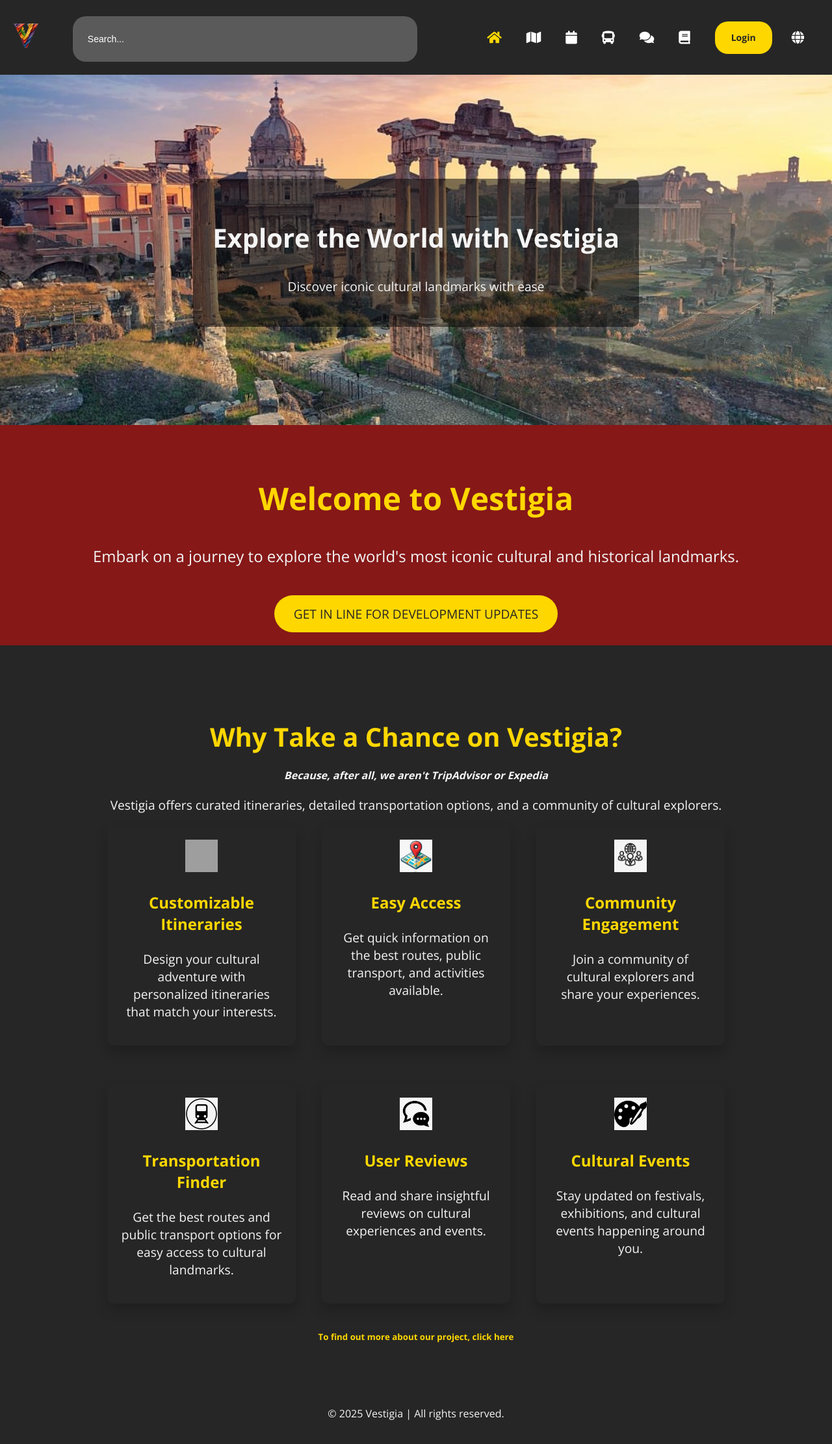
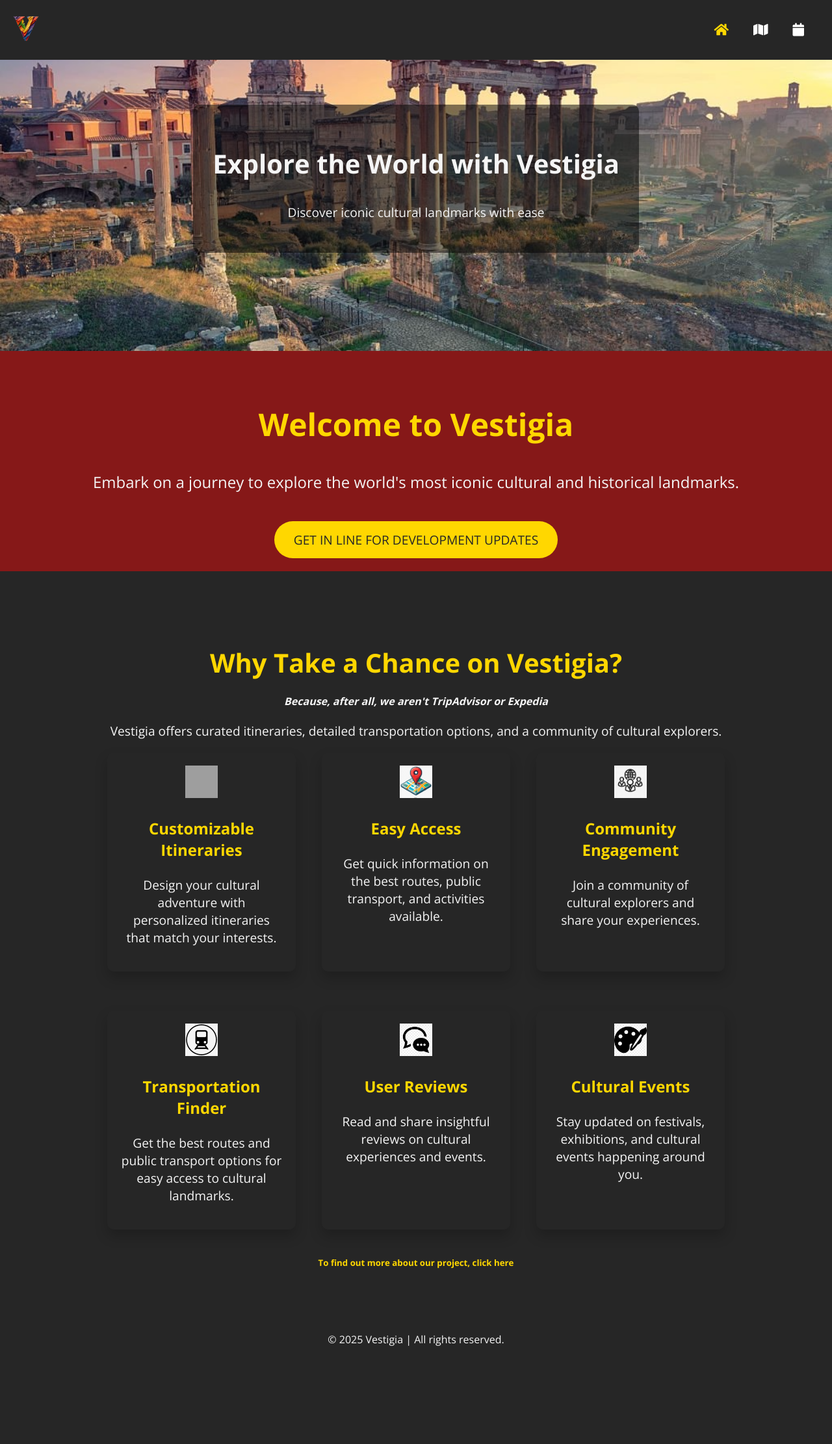
Before and after one commit to danielRomanov11/vestigiawebsite, a PHP site: page / in a window 1280 px wide. Shown: the whole page at 65% size. After the commit the page ends 2071 px from the top, so only its background shows below. Run offline with PHP 8.4, Linux system fonts and the light colour scheme; grey boxes are pictures that could not be loaded.

Commit message:
v1 (fr this time, with known map and itinerary bugs)

```diff
--- a/index.php
+++ b/index.html
@@ -1,31 +1,41 @@
-<?php
-session_start();
-
-if (!isset($_SESSION['name']) && isset($_COOKIE['username'])) {
-    $_SESSION['name'] = $_COOKIE['username'];
-}
-?>
-
 <!DOCTYPE HTML>
 <html>
+
 <head>
   <title>Vestigia - Find Your Next Adventure</title>
   <meta charset="utf-8" />
   <meta name="viewport" content="width=device-width, initial-scale=1, user-scalable=no" />
   <link rel="stylesheet" href="main.css">
+  <link rel="stylesheet" href="navbar.css">
   <link rel="stylesheet" href="https://cdnjs.cloudflare.com/ajax/libs/font-awesome/4.7.0/css/font-awesome.min.css">
   <link rel="stylesheet" href="https://cdnjs.cloudflare.com/ajax/libs/font-awesome/5.15.4/css/all.min.css">
   <link rel="stylesheet" href="https://fonts.googleapis.com/css2?family=Open+Sans:wght@400;600;700&display=swap">
   <link rel="icon" href="images/vestigiaLogo.png" type="image/png">
 </head>
+
 <body style="font-family: 'Open Sans', sans-serif;">
-  <?php include "navbar.php"; ?>
-
-  <?php if(isset($_SESSION['name'])): ?>
-    <p>Welcome, <?php echo htmlspecialchars($_SESSION['name']); ?>!</p>
-  <?php else: ?>
-    <p>You are not logged in.</p>
-  <?php endif; ?>
+  <!-- Navbar -->
+  <div class="navbar">
+    <div class="logo">
+      <a href="index.html"><img src="images/vestigiaLogo.png" alt="Vestigia Logo"></a>
+    </div>
+    <div class="hamburger-menu">
+      <button class="hamburger-btn">&#9776;</button>
+      <div class="mobile-menu">
+        <button class="close-btn">&times;</button>
+        <ul class="mobile-links">
+          <li><a href="index.html" class="nav-link active"><i class="fa fa-home"></i>Home</a></li>
+          <li><a href="map.html" class="nav-link"><i class="fa fa-map"></i>Map</a></li>
+          <li><a href="itinerary.html" class="nav-link"><i class="fa fa-calendar"></i>Itinerary</a></li>
+        </ul>
+      </div>
+    </div>
+    <ul class="nav-links">
+      <li class="nav-item"><a href="index.html" class="nav-link active"><i class="fa fa-home"></i></a><span class="tooltip">Home</span></li>
+      <li class="nav-item"><a href="map.html" class="nav-link"><i class="fa fa-map"></i></a><span class="tooltip">Map</span></li>
+      <li class="nav-item"><a href="itinerary.html" class="nav-link"><i class="fa fa-calendar"></i></a><span class="tooltip">Itinerary</span></li>
+    </ul>
+  </div>
 
   <!-- Background Image Section (Below Navbar) -->
   <section id="background-image">
@@ -39,7 +49,7 @@
   <section id="banner">
     <h2>Welcome to Vestigia</h2>
     <p>Embark on a journey to explore the world's most iconic cultural and historical landmarks.</p>
-    <a href="signup.php" class="button">Get In Line for Development Updates</a>
+    <a href="signup.html" class="button">Get In Line for Development Updates</a>
   </section>
 
   <!-- Main Content -->
@@ -47,7 +57,8 @@
     <div class="container">
       <h2>Why Take a Chance on Vestigia?</h2>
       <h4><i>Because, after all, we aren't TripAdvisor or Expedia</i></h4>
-      <p>Vestigia offers curated itineraries, detailed transportation options, and a community of cultural explorers.</p>
+      <p>Vestigia offers curated itineraries, detailed transportation options, and a community of cultural explorers.
+      </p>
       <div class="features">
         <div class="feature">
           <img src="images/calendarIcon.png" alt="Customizable Itinerary" class="feature-icon">
@@ -80,7 +91,7 @@
           <p>Stay updated on festivals, exhibitions, and cultural events happening around you.</p>
         </div>
       </div>
-      <h5><a href="about.php">To find out more about our project, click here</a></h5>
+      <h5><a href="about.html">To find out more about our project, click here</a></h5>
     </div>
   </section>
 
@@ -89,6 +100,8 @@
     <p>&copy; 2025 Vestigia | All rights reserved.</p>
   </footer>
 
+  <script src="navbar.js"></script>
   <script src="main.js"></script>
 </body>
+
 </html>
--- a/navbar.css
+++ b/navbar.css
@@ -9,35 +9,45 @@
   position: fixed;
   top: 0;
   width: 100%;
-  z-index: 1000; /* More reasonable z-index value */
-  box-sizing: border-box; /* Ensure padding is included in the width */
-  min-height: 60px; /* Set a minimum height for the navbar */
+  z-index: 1000000;
+  /* More reasonable z-index value */
+  box-sizing: border-box;
+  /* Ensure padding is included in the width */
+  min-height: 60px;
+  /* Set a minimum height for the navbar */
 }
 
 .navbar .logo img {
   height: 40px;
-  margin: 0px; /* Remove top margin */
+  margin: 0px;
+  /* Remove top margin */
   margin-top: 0px;
 }
 
 .navbar .search-container {
-  flex-grow: 1; /* Allow the search container to grow */
+  flex-grow: 1;
+  /* Allow the search container to grow */
   display: flex;
-  justify-content: center; /* Center the search bar */
+  justify-content: center;
+  /* Center the search bar */
   align-items: center;
-  margin: 10px 20px; /* Add margin to separate from logo and icons */
+  margin: 10px 20px;
+  /* Add margin to separate from logo and icons */
 }
 
 .navbar .search-bar {
-  width: 100%; /* Take full width of the container */
-  max-width: 500px; /* Limit the maximum width */
+  width: 100%;
+  /* Take full width of the container */
+  max-width: 500px;
+  /* Limit the maximum width */
   border-radius: 20px;
   padding: 15px 15px;
   font-size: 14px;
   background-color: #5a5a5a;
   color: white;
   transition: width 0.3s ease;
-  height: 40px; /* Match the height of the login button */
+  height: 40px;
+  /* Match the height of the login button */
 }
 
 .navbar .search-bar::placeholder {
@@ -52,7 +62,8 @@
 .nav-links {
   display: flex;
   list-style-type: none;
-  align-items: center; /* Align items vertically */
+  align-items: center;
+  /* Align items vertically */
 }
 
 .nav-item {
@@ -67,7 +78,8 @@
   text-decoration: none;
   font-size: 14px;
   transition: all 0.3s ease;
-  height: 40px; /* Set a consistent height for all navbar items */
+  height: 40px;
+  /* Set a consistent height for all navbar items */
 }
 
 .nav-link i {
@@ -76,7 +88,8 @@
 }
 
 .nav-link.active {
-  color: var(--highlight-color); /* Highlight color for active link */
+  color: #ffd700;
+  /* Highlight color for active link */
 }
 
 .nav-link.login-btn {
@@ -86,15 +99,20 @@
   border-radius: 20px;
   font-weight: bold;
   transition: background-color 0.3s ease, color 0.3s ease;
-  height: 40px; /* Set a consistent height for the login button */
+  height: 40px;
+  /* Set a consistent height for the login button */
   display: flex;
-  align-items: center; /* Center align items vertically */
-  justify-content: center; /* Center align items horizontally */
+  align-items: center;
+  /* Center align items vertically */
+  justify-content: center;
+  /* Center align items horizontally */
 }
 
 .nav-link.login-btn:hover {
-  background-color: var(--main-color); /* Slightly darker yellow for hover effect */
-  color: var(--main-color); /* Dark red text color on hover */
+  background-color: var(--main-color);
+  /* Slightly darker yellow for hover effect */
+  color: var(--main-color);
+  /* Dark red text color on hover */
 }
 
 .tooltip {
@@ -122,9 +140,12 @@
 
 .profile-btn:hover .dropdown-menu {
   display: block;
-  top: 100%; /* Adjusted to be closer to the profile icon */
-  left: 50%; /* Center align with the profile icon */
-  transform: translateX(-50%); /* Center align with the profile icon */
+  top: 100%;
+  /* Adjusted to be closer to the profile icon */
+  left: 50%;
+  /* Center align with the profile icon */
+  transform: translateX(-50%);
+  /* Center align with the profile icon */
 }
 
 .dropdown-menu {
@@ -165,7 +186,8 @@
 }
 
 .mobile-menu {
-  position: fixed; /* Change to fixed to ensure it stays within the viewport */
+  position: fixed;
+  /* Change to fixed to ensure it stays within the viewport */
   top: 0;
   left: 0;
   background-color: #1e1e1e;
@@ -173,12 +195,16 @@
   transition: transform 0.3s ease;
   max-height: 80vh;
   overflow-y: auto;
-  width: 100%; /* Ensure it takes the full width of the screen */
-  text-align: center; /* Center align the text */
+  width: 100%;
+  /* Ensure it takes the full width of the screen */
+  text-align: center;
+  /* Center align the text */
   display: flex;
   flex-direction: column;
-  align-items: center; /* Center align the items */
-  justify-content: center; /* Center align vertically */
+  align-items: center;
+  /* Center align the items */
+  justify-content: center;
+  /* Center align vertically */
 }
 
 .mobile-menu.open {
@@ -187,18 +213,24 @@
 
 .mobile-links {
   list-style-type: none;
-  padding: 0; /* Remove padding */
-  margin: 0; /* Remove margin */
-  width: 100%; /* Ensure the links take the full width */
+  padding: 0;
+  /* Remove padding */
+  margin: 0;
+  /* Remove margin */
+  width: 100%;
+  /* Ensure the links take the full width */
   display: flex;
   flex-direction: column;
-  align-items: center; /* Center align the items */
+  align-items: center;
+  /* Center align the items */
 }
 
 .mobile-links li {
   margin: 20px 0;
-  padding: 0; /* Remove padding */
-  width: auto; /* Adjust width to auto */
+  padding: 0;
+  /* Remove padding */
+  width: auto;
+  /* Adjust width to auto */
 }
 
 .mobile-links a {
@@ -282,6 +314,7 @@
 body.overlay-open .mobile-menu {
   transform: translateX(0);
 }
+
 /* Search Bar */
 .search-container {
   display: flex;
@@ -293,7 +326,8 @@
 .search-bar {
   border: none;
   border-radius: 20px;
-  height: 40px; /* Match the height of the login button */
+  height: 40px;
+  /* Match the height of the login button */
   font-size: 14px;
   width: 100%;
   max-width: 500px;
@@ -317,11 +351,13 @@
   display: flex;
   align-items: center;
   margin: 0 20px;
-  padding: 0; /* Ensure no extra padding */
+  padding: 0;
+  /* Ensure no extra padding */
 }
 
 .nav-links .search-bar {
-  width: 150px; /* Default width for desktop */
+  width: 150px;
+  /* Default width for desktop */
   border-radius: 20px;
   font-size: 14px;
 }
@@ -330,7 +366,8 @@
 .mobile-links .search-container {
   margin-top: 15px;
   margin-left: 20px;
-  padding: 0; /* Remove extra padding in mobile menu */
+  padding: 0;
+  /* Remove extra padding in mobile menu */
 }
 
 .mobile-links .search-bar {
@@ -351,7 +388,8 @@
   }
 
   .search-bar {
-    width: 200px; /* Expand search bar for mobile */
+    width: 200px;
+    /* Expand search bar for mobile */
   }
 
   .mobile-links .search-bar {
--- a/navbar.php
+++ /dev/null
@@ -1,80 +0,0 @@
-<?php
-  $current_page = basename($_SERVER['PHP_SELF']);
-?>
-<!DOCTYPE html>
-<html lang="en">
-<head>
-    <meta charset="UTF-8">
-    <meta name="viewport" content="width=device-width, initial-scale=1.0">
-    <title>Document</title>
-    <link rel="stylesheet" href="variables.css">
-    <link rel="stylesheet" href="navbar.css">
-</head>
-<body>
-<!DOCTYPE HTML>
-<html>
-  <head>
-    <title>Vestigia - Find Your Next Adventure</title>
-    <meta charset="utf-8" />
-    <meta name="viewport" content="width=device-width, initial-scale=1, user-scalable=no" />
-    <link rel="stylesheet" href="https://cdnjs.cloudflare.com/ajax/libs/font-awesome/4.7.0/css/font-awesome.min.css">
-    <link rel="stylesheet" href="https://cdnjs.cloudflare.com/ajax/libs/font-awesome/5.15.4/css/all.min.css">
-    <link rel="stylesheet" href="https://fonts.googleapis.com/css2?family=Open+Sans:wght@400;600;700&display=swap">
-    <link rel="icon" href="images/vestigiaLogo.png" type="image/png">
-    <link rel="stylesheet" href="navbar.css">
-  </head>
-  <body style="font-family: 'Open Sans', sans-serif;">
-    <div class="navbar">
-      <div class="logo">
-        <a href="index.php"><img src="images\vestigiaLogo.png" alt="Vestigia Logo"></a>
-      </div>
-      <div class="search-container">
-        <input type="text" placeholder="  Search..." class="search-bar">
-      </div>
-      <div class="hamburger-menu">
-        <button class="hamburger-btn">&#9776;</button>
-        <div class="mobile-menu">
-          <button class="close-btn">&times;</button>
-          <ul class="mobile-links">
-            <li><a href="index.php" class="nav-link <?php echo $current_page == 'index.php' ? 'active' : ''; ?>"><i class="fa fa-home"></i>Home</a></li>
-            <li><a href="map.php" class="nav-link <?php echo $current_page == 'map.php' ? 'active' : ''; ?>"><i class="fa fa-map"></i>Map</a></li>
-            <li><a href="itinerary.php" class="nav-link <?php echo $current_page == 'itinerary.php' ? 'active' : ''; ?>"><i class="fa fa-calendar"></i>Itinerary</a></li>
-            <li><a href="transportation.php" class="nav-link <?php echo $current_page == 'transportation.php' ? 'active' : ''; ?>"><i class="fa fa-bus"></i>Transportation</a></li>
-            <li><a href="messaging.php" class="nav-link <?php echo $current_page == 'messaging.php' ? 'active' : ''; ?>"><i class="fa fa-comments"></i>Messaging</a></li>
-            <li><a href="wiki.php" class="nav-link <?php echo $current_page == 'wiki.php' ? 'active' : ''; ?>"><i class="fa fa-book"></i>Wiki</a></li>
-            <?php if (isset($_SESSION['name'])){ ?>
-              <li><a href="profile.php" class="nav-link profile-btn <?php echo $current_page == 'profile.php' ? 'active' : ''; ?>"><i class="fa fa-user"></i>Profile</a>
-                <div class="dropdown-menu">
-                  <a href="settings.php">Settings</a>
-                  <a href="logout.php">Logout</a>
-                </div>
-              </li>
-              <?php } else { ?>
-              <li><a href="login.php" class="nav-link login-btn <?php echo $current_page == 'login.php' ? 'active' : ''; ?>">Login</a></li>
-              <?php } ?>
-            <li><a href="/language" class="nav-link <?php echo $current_page == 'language.php' ? 'active' : ''; ?>"><i class="fa fa-globe"></i>Language</a></li>
-          </ul>
-        </div>
-      </div>
-      <ul class="nav-links">
-        <li class="nav-item"><a href="index.php" class="nav-link <?php echo $current_page == 'index.php' ? 'active' : ''; ?>"><i class="fa fa-home"></i></a><span class="tooltip">Home</span></li>
-        <li class="nav-item"><a href="map.php" class="nav-link <?php echo $current_page == 'map.php' ? 'active' : ''; ?>"><i class="fa fa-map"></i></a><span class="tooltip">Map</span></li>
-        <li class="nav-item"><a href="itinerary.php" class="nav-link <?php echo $current_page == 'itinerary.php' ? 'active' : ''; ?>"><i class="fa fa-calendar"></i></a><span class="tooltip">Itinerary</span></li>
-        <li class="nav-item"><a href="transportation.php" class="nav-link <?php echo $current_page == 'transportation.php' ? 'active' : ''; ?>"><i class="fa fa-bus"></i></a><span class="tooltip">Transportation</span></li>
-        <li class="nav-item"><a href="messages.php" class="nav-link <?php echo $current_page == 'messages.php' ? 'active' : ''; ?>"><i class="fa fa-comments"></i></a><span class="tooltip">Messaging</span></li>
-        <li class="nav-item"><a href="wiki.php" class="nav-link <?php echo $current_page == 'wiki.php' ? 'active' : ''; ?>"><i class="fa fa-book"></i></a><span class="tooltip">Wiki</span></li>
-        <?php if (isset($_SESSION['name'])) { ?>
-          <li class="nav-item profile-btn"><a href="profile.php" class="nav-link <?php echo $current_page == 'profile.php' ? 'active' : ''; ?>"><i class="fa fa-user"></i></a>
-            <div class="dropdown-menu">
-                <a href="settings.php">Settings</a>
-                <a href="logout.php">Logout</a>
-            </div>
-          </li>
-        <?php } else { ?>
-          <li class="nav-item"><a href="login.php" class="nav-link login-btn <?php echo $current_page == 'login.php' ? 'active' : ''; ?>">Login</a></li>
-        <?php } ?>
-        <li class="nav-item"><a href="/language" class="nav-link <?php echo $current_page == 'language.php' ? 'active' : ''; ?>"><i class="fa fa-globe"></i></a><span class="tooltip">Language</span></li>
-      </ul>
-    </div>
-</body>
-</html>
--- a/variables.css
+++ /dev/null
@@ -1,14 +0,0 @@
-:root {
-  --dark-color: #262626;  /* Dark Background */
-  --main-color: #861818;  /* Main Red Color */
-  --highlight-color: #ffd700; /* Gold highlight */
-  --light-color: #f5f5f5; /* Light gray text */
-}
-
-body {
-  font-family: 'Open Sans', sans-serif;
-  background-color: var(--dark-color);
-  color: var(--light-color);
-  margin: 0;
-  padding-top: 60px; /* Account for fixed navbar */
-}
```
Also changed, not shown: itinerary.html (renamed from itinerary.php, +22 -9 lines), map.html (renamed from map.php, +22 -6 lines), navbar.html (added, +34 -0 lines). Lines whose indentation alone changed are shown as unchanged.
